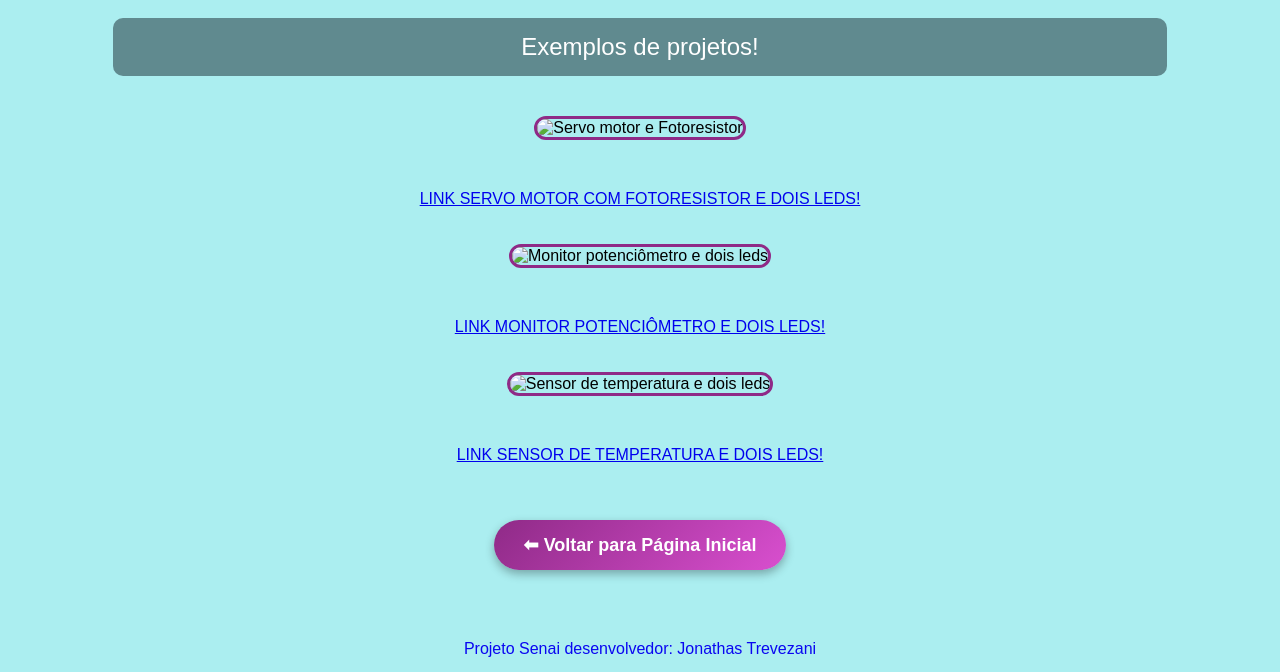
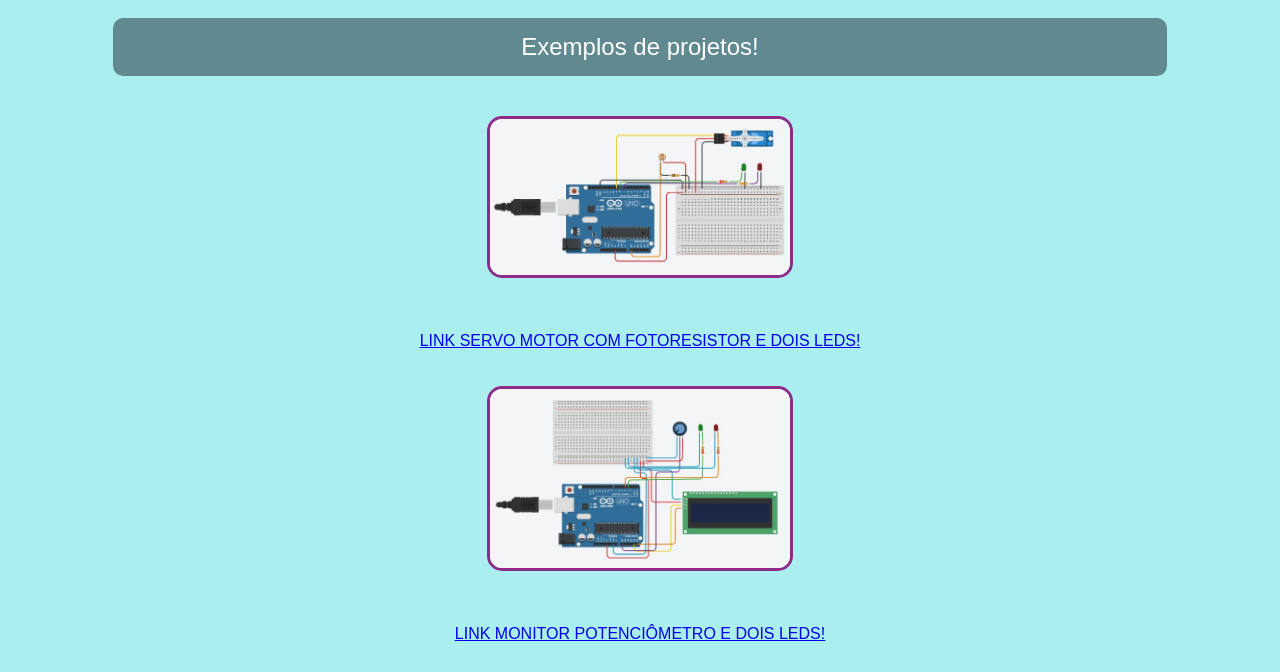
Before and after one commit to JonathasTrevezani/Projetos-com-Arduino, a plain HTML site: page Paginas/P.Projeto_01.html in a window 1280 px wide. Shown: the part 70-742 px from the top of the page. Drawn offline with Linux system fonts and the light colour scheme.

Commit message:
Update P.Projeto_01.html

```diff
--- a/Paginas/P.Projeto_01.html
+++ b/Paginas/P.Projeto_01.html
@@ -87,7 +87,7 @@
     <div class="faixa-azul">Exemplos de projetos!</div>
 
     <!-- Servo motor com fotoresistor -->
-    <img src="imagens/servo_motor.jpeg" alt="Servo motor e Fotoresistor" class="imagem">
+    <img src="../imagens/servo_motor.jpeg" alt="Servo motor e Fotoresistor" class="imagem">
     <p>
         <a href="https://www.tinkercad.com/things/heOYVTbPPpJ-servomotor" target="_blank">
             LINK SERVO MOTOR COM FOTORESISTOR E DOIS LEDS!
@@ -95,7 +95,7 @@
     </p>
 
     <!-- Monitor com potenciômetro -->
-    <img src="imagens/monitor_potenciometro.jpeg" alt="Monitor potenciômetro e dois leds" class="imagem">
+    <img src="../imagens/monitor_potenciometro.jpeg" alt="Monitor potenciômetro e dois leds" class="imagem">
     <p>
         <a href="https://www.tinkercad.com/things/busvv7ENk7A-monitor-lcd-com-potenciometro" target="_blank">
             LINK MONITOR POTENCIÔMETRO E DOIS LEDS!
@@ -103,7 +103,7 @@
     </p>
 
     <!-- Sensor de temperatura -->
-    <img src="imagens/sensor_temperatura.jpeg" alt="Sensor de temperatura e dois leds" class="imagem">
+    <img src="../imagens/sensor_temperatura.jpeg" alt="Sensor de temperatura e dois leds" class="imagem">
     <p>
         <a href="https://www.tinkercad.com/things/li4nQDOhRt8-sensor-de-temperatura" target="_blank">
             LINK SENSOR DE TEMPERATURA E DOIS LEDS!
```
